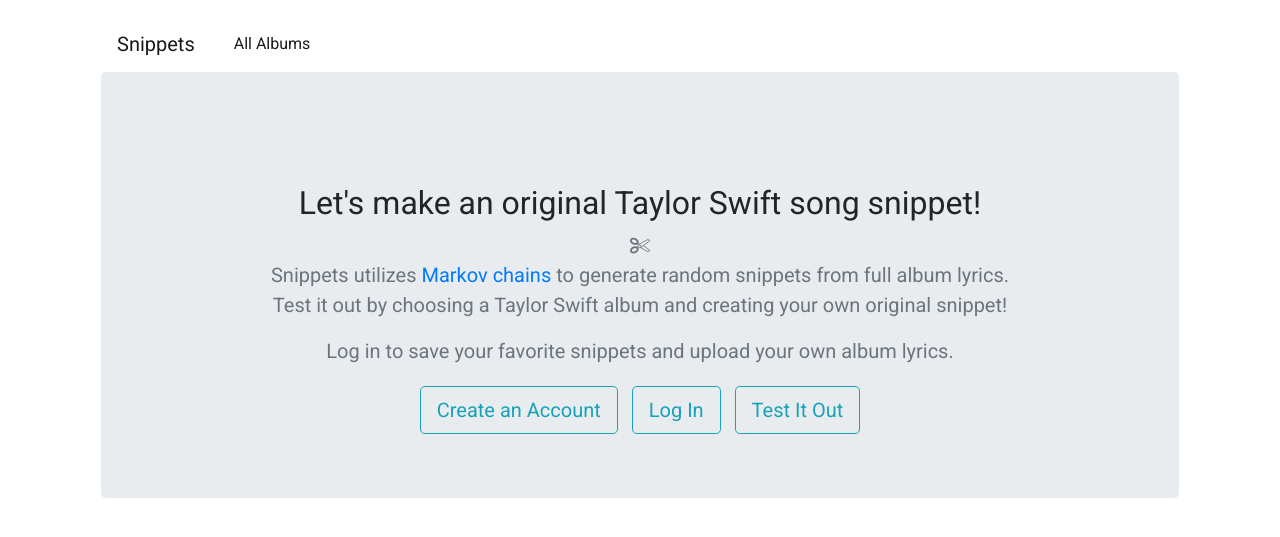
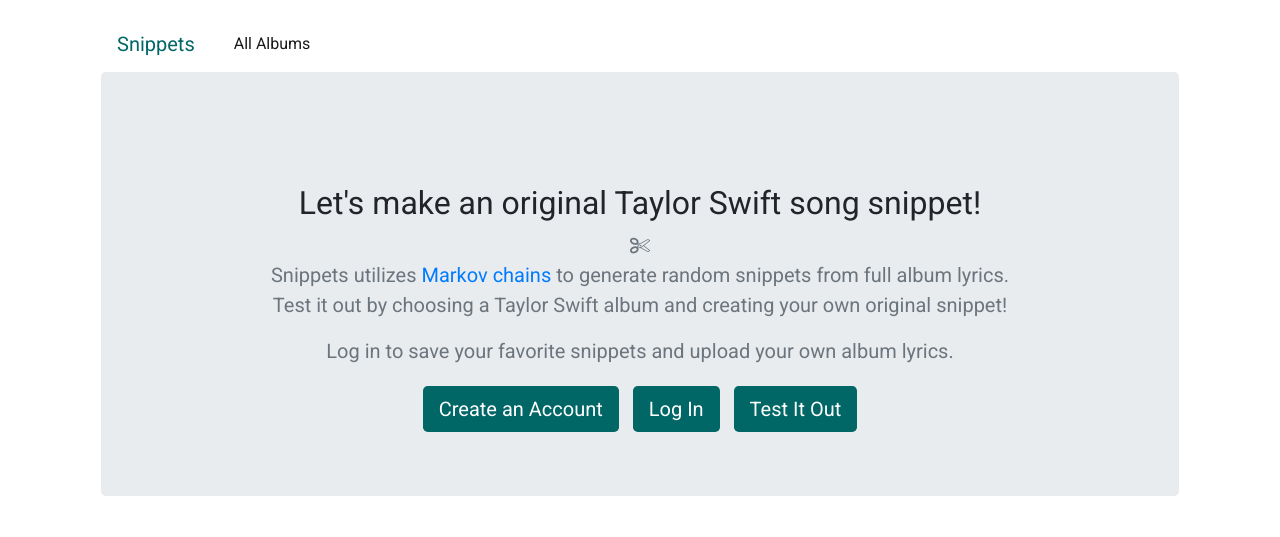
Before and after one commit to dianasch/snippets, a Flask app: page / in a window 1280 px wide. Shown: the top 537 px of the page. Run offline with Flask 2, Linux system fonts and the light colour scheme; some libraries are stand-ins or nearby versions.

Commit message:
Changes button colors.

```diff
--- a/static/css/styles.css
+++ b/static/css/styles.css
@@ -18,6 +18,18 @@
 
 body {
     font-family: 'Roboto', sans-serif;
+}
+
+.btn,
+.btn.btn-primary,
+.btn.btn-primary:hover,
+.btn.btn-primary:focus,
+.btn.btn-primary:active,
+.btn.btn-primary:visited {
+    background-color: #006666 !important;
+    color: white !important;
+    outline:  #006666 !important;
+    border: none;
 }
 
 .button-box {
@@ -55,6 +67,10 @@
     width: 238px;
 }
 
+.navbar-brand {
+    color: #006666 !important;
+}
+
 ul {
     text-align: left;
 }
--- a/templates/homepage.html
+++ b/templates/homepage.html
@@ -24,11 +24,11 @@
 
     {% if current_user.is_authenticated %}
     <p class="lead">
-        <a href="/albums" class="btn btn-lg btn-outline-info">Get Started</a>
+        <a href="/albums" class="btn btn-lg btn-primary">Get Started</a>
     </p>
     {% else %}
     <div class="button-box col-lg-12">
-        <button type="button" id="show-create-account" class="btn btn-lg btn-outline-info" style="margin-right:10px;">Create an Account</button>
+        <button type="button" id="show-create-account" class="btn btn-lg btn-primary" style="margin-right:10px;">Create an Account</button>
             <form action="/users" id="create-account" method="POST">
                 <br>
                 <div class="form-group">
@@ -37,12 +37,12 @@
                             <label><h5>Create an Account</h5></label>
                             <p>Email: <input type="text" name="email" class="form-control" placeholder="name@example.com"></p>
                             <p>Password: <input type="password" name="password" class="form-control" placeholder="password"></p>
-                            <input type="submit" class="btn btn-info">
+                            <input type="submit" class="btn btn-primary">
                         </div>
                     </div>
                 </div>
             </form>
-        <button type="button" id="show-login" class="btn btn-lg btn-outline-info" style="margin-right:10px;">Log In</button>
+        <button type="button" id="show-login" class="btn btn-lg btn-primary" style="margin-right:10px;">Log In</button>
             <form action="/login" id="login" method="POST">
                 <br>
                 <div class="form-group">
@@ -51,12 +51,12 @@
                             <label><h5>Log In</h5></label>
                             <p>Email: <input type="text" name="email" class="form-control" placeholder="name@example.com"></p>
                             <p>Password: <input type="password" name="password" class="form-control" placeholder="password"></p>
-                            <input type="submit" class="btn btn-info">
+                            <input type="submit" class="btn btn-primary">
                         </div>
                     </div>
                 </div>
             </form>
-        <a href="/albums" class="btn btn-lg btn-outline-info" id="test-it-out">Test It Out</a>
+        <a href="/albums" class="btn btn-lg btn-primary" id="test-it-out">Test It Out</a>
     </div>
     {% endif %}
     </section>
--- a/templates/snippet.html
+++ b/templates/snippet.html
@@ -25,7 +25,7 @@
     {% if current_user.is_authenticated %}
 
     <form action="/albums/{{album.album_id}}/snippet/save" id="save-snippet">
-        <button type="submit" class="btn btn-outline-info"></i>Save snippet</button>
+        <button type="submit" class="btn btn-primary"></i>Save snippet</button>
     </form>
     {% endif %}
 
```
Also changed, not shown: templates/album_details.html (+4 -4 lines), templates/all_albums.html (+4 -4 lines).
